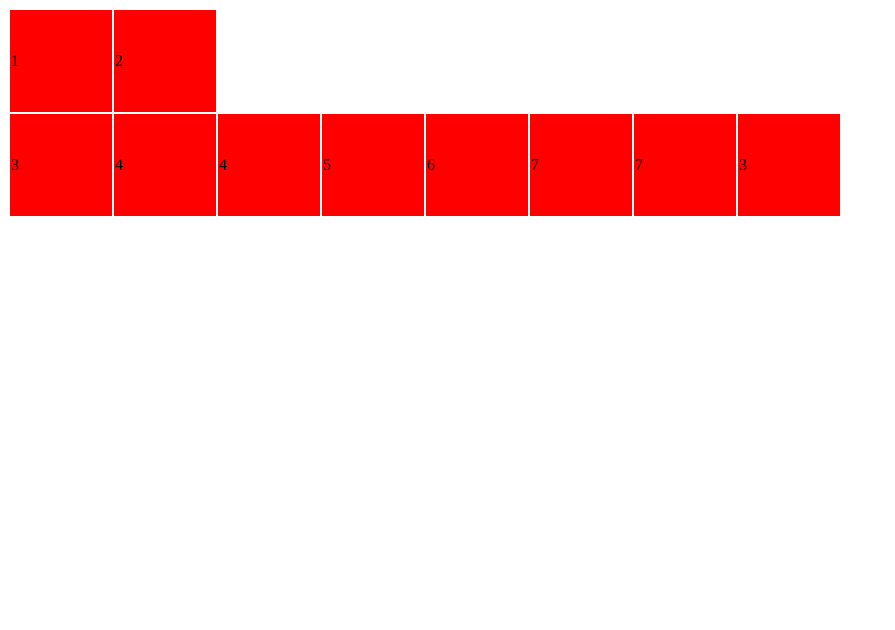
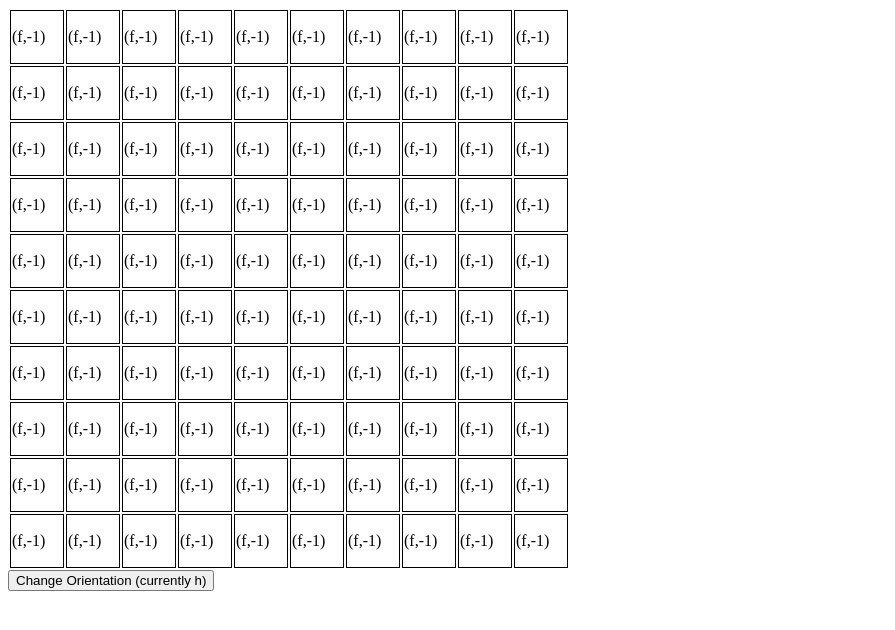
Before and after one commit to AskmienFoodoe/battleship, a React (Create React App) app: page / in a window 1280 px wide. Shown: the top 630 px of the page, without its empty margins (0-895 px from the left). Built offline with nearby package versions, Linux system fonts and the light colour scheme.

Commit message:
Add functionality for placing ships

```diff
--- a/package.json
+++ b/package.json
@@ -6,6 +6,7 @@
     "@testing-library/jest-dom": "^4.2.4",
     "@testing-library/react": "^9.3.2",
     "@testing-library/user-event": "^7.1.2",
+    "lodash": "^4.17.15",
     "react": "^16.13.1",
     "react-dom": "^16.13.1",
     "react-scripts": "3.4.1"
--- a/src/components/App.js
+++ b/src/components/App.js
@@ -1,13 +1,124 @@
-import React from 'react'
+import React, {Fragment} from 'react'
 import Grid from './Grid';
 
-const grid = [[1,2],[3,4,4,5,6,7,7,3]]
+
+export class Ship {
+    constructor(size) {
+        this.size = size
+        this.health = size
+        switch(size) {
+            case 1:
+                this.name = 'submarine'
+                break
+            case 2:
+                this.name = 'destroyer'
+                break
+            case 3:
+                this.name = 'cruiser'
+                break
+            case 4:
+                this.name = 'battleship'
+                break
+            case 5:
+                this.name = 'aircraft carrier'
+                break
+            default:
+                this.name = 'ship'
+                break
+        }
+    }
+}
+
+class Player {
+    constructor() {
+        this.ships = [new Ship(1), new Ship(1), new Ship(2),new Ship(2), new Ship(3), new Ship(4), new Ship(5)]
+        this.shipGrid = Array(10).fill().map(()=>Array(10).fill(null))
+        this.hitGrid = Array(10).fill().map(()=>Array(10).fill(-1))
+    }
+}
 
 class App extends React.Component {
 
+    state = {
+        gameState: 'setup',
+        turn: 1,
+        orientation: 'h',
+        players: {1: new Player, 2: new Player}
+    }
+
+    addShip = (ship, r, c) => {
+
+        let players = this.state.players
+        let turn = this.state.turn
+
+        if (this.state.orientation === 'v') {
+            for (let i = r; i < r + ship.size; i++) {
+                if (i > 9) {
+                    alert('Invalid placement, out of bounds')
+                    return
+                } else if (players[turn].shipGrid[i][c]) {
+                    alert('Invalid placement, overlaps with existing ship')
+                    return
+                }
+            }
+
+            for (let i = r; i < r + ship.size; i++) {
+                players[turn].shipGrid[i][c] = ship
+            }
+        } else if (this.state.orientation === 'h') {
+            for (let i = c; i < c + ship.size; i++) {
+                if (i > 9) {
+                    alert('Invalid placement, out of bounds')
+                    return
+                } else if (players[turn].shipGrid[r][i]) {
+                    alert('Invalid placement, overlaps with existing ship')
+                    return
+                }
+            }
+
+            for (let i = c; i < c + ship.size; i++) {
+                players[turn].shipGrid[r][i] = ship
+            }
+        }
+
+        this.setState({players: players})
+    }
+
+    changeOrientation = () => {
+        if (this.state.orientation === 'h') {
+            this.setState({orientation: 'v'})
+        }
+        if (this.state.orientation === 'v') {
+            this.setState({orientation: 'h'})
+        }
+    }
+
+    componentDidUpdate = () => {
+        console.log(this.state)
+    }
+
     render = () => {
+
+        if (this.state.gameState === 'setup') {
+            return (
+                <Fragment>
+                    <Grid
+                        shipGrid={this.state.players[this.state.turn].shipGrid}
+                        hitGrid={this.state.players[this.state.turn].hitGrid}
+                        gameState={this.state.gameState}
+                        addShip={this.addShip}
+                    />
+                    <button onClick={e => this.changeOrientation()}>
+                        Change Orientation (currently {this.state.orientation})
+                    </button>
+                </Fragment>
+            )
+        } else if (this.state.gameState === 'battle') {
+
+        }
+
         return (
-            <Grid grid={grid}/>
+            <div>something is wrong</div>
         )
     }
 }
--- a/src/components/Grid.js
+++ b/src/components/Grid.js
@@ -1,21 +1,39 @@
 import React from 'react'
+import {Ship} from './App'
 import Square from './Square'
+import * as lodash from 'lodash'
 
 
 class Grid extends React.Component {
 
-    makeRow = (row) => {
+    constructor(props) {
+        super(props)
+        this.handleClick = this.handleClick.bind(this)
+    }
+
+    handleClick = (r,c) => {
+        if (this.props.gameState === 'setup') {
+            this.props.addShip(new Ship(3), r, c)
+        }
+    }
+
+    makeRow = (row, rowIndex) => {
         return (
             <tr>
-                {row.map(r => <Square r={r}/>)}
+                {row.map((info, colIndex) => <Square ship={info[0]} hit={info[1]} r={rowIndex} c={colIndex} handleClick={this.handleClick}/>)}
             </tr>
         )
     }
 
+    componentDidUpdate = () => {
+
+    }
+
     render = () => {
+        let gridInfo = lodash.zipWith(this.props.shipGrid, this.props.hitGrid, lodash.zip)
         return (
             <table>
-                {this.props.grid.map(this.makeRow)}
+                {gridInfo.map(this.makeRow)}
             </table>
 
         )
--- a/src/components/Square.js
+++ b/src/components/Square.js
@@ -2,9 +2,21 @@ import React from 'react'
 
 
 const Square = (props) => {
+
+    let color;
+
+    if (props.ship) {
+        color = 'gray'
+    } else{
+        color = 'white'
+    }
+
     return (
-        <td style={{backgroundColor: 'red', width: '100px', height: '100px'}} onClick={(e) => alert(props.r)}>
-            {props.r}
+        <td
+            style={{backgroundColor: color, border: '1px solid black', width: '50px', height: '50px'}}
+            onClick={e => props.handleClick(props.r, props.c)}
+        >
+            (f,{props.hit})
         </td>
     )
 
```
Also changed, not shown: 1 other file (tests, documents, lock files or other folders).
